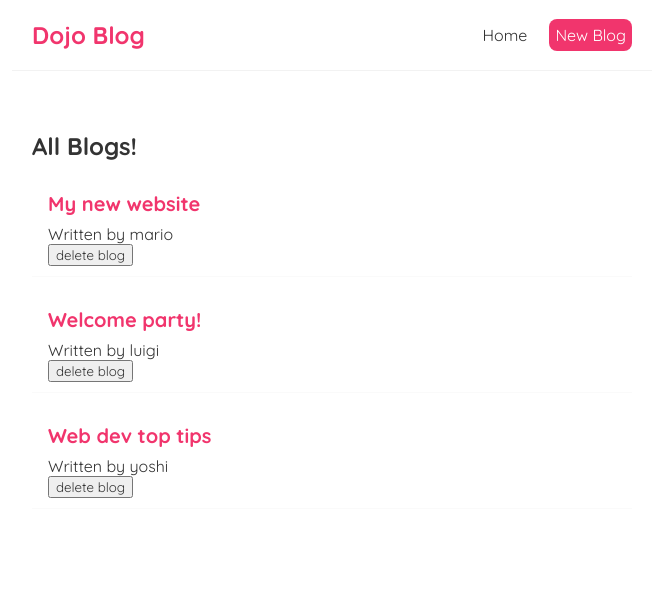
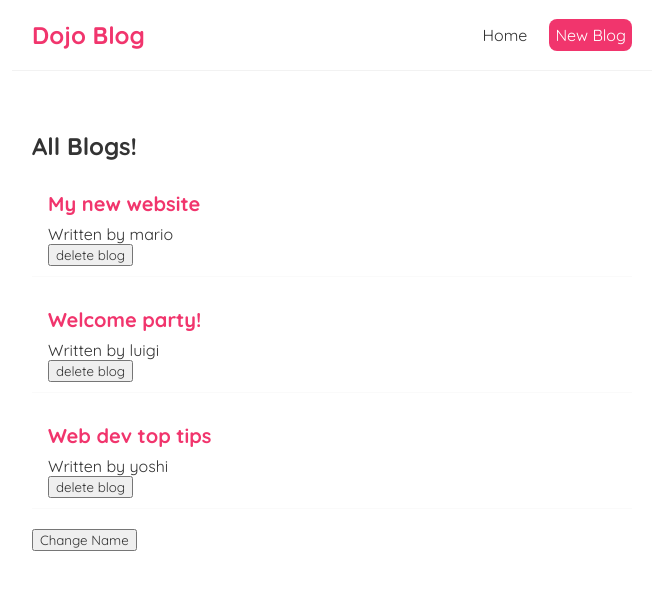
Before and after one commit to stephenbeale/dojo-blog, a React (Create React App) app: page / in a window 1280 px wide. Shown: the top 590 px of the page, without its empty margins (308-971 px from the left). Built offline with nearby package versions, Linux system fonts and the light colour scheme.

Commit message:
Adding triggers for useEffect

```diff
--- a/src/Home.js
+++ b/src/Home.js
@@ -28,6 +28,7 @@ const Home = () => {
   return (
     <div className="home">
       <BlogList blogs={blogs} title="All Blogs!" handleDelete={handleDelete} />
+      <button>Change Name</button>
     </div>
   );
 };
```
